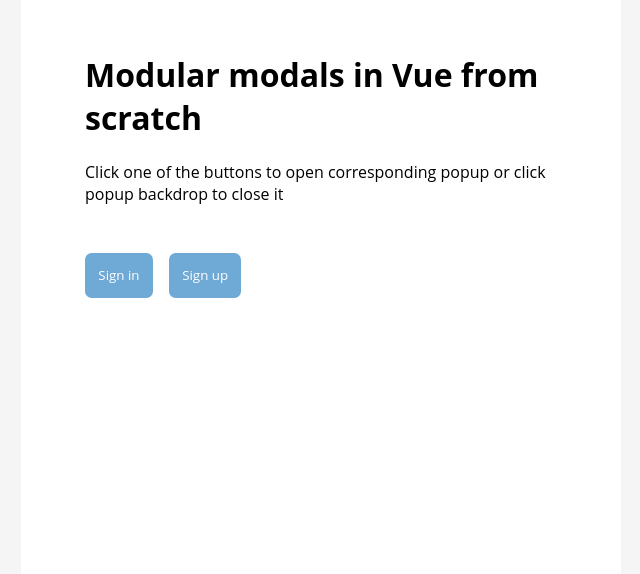
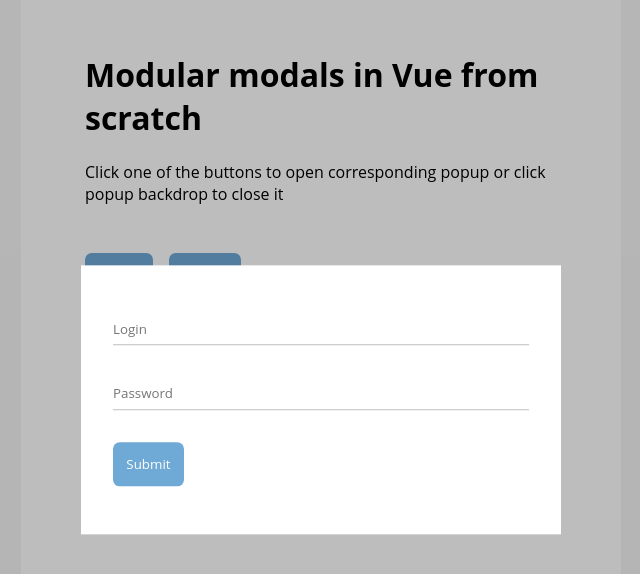
Before and after one commit to ag502/vue-modal, a Vue app: page / in a window 1280 px wide. Both pictures are taken after a click on the button "Sign in". Shown: the top 574 px of the page, without its empty margins (319-959 px from the left). Built offline with nearby package versions, Linux system fonts and the light colour scheme.

Commit message:
add: Modal appear logic

```diff
--- a/src/App.vue
+++ b/src/App.vue
@@ -7,18 +7,18 @@
 
     <main>
       <div class="control">
-        <button>Sign in</button>
+        <button @click="isSignInModalOpen = true">Sign in</button>
       </div>
       <div class="control">
-        <button>Sign up</button>
+        <button @click="isSignUpModalOpen = true">Sign up</button>
       </div>
     </main>
 
-    <ModalContainer v-show="false">
+    <ModalContainer v-show="isSignInModalOpen" @close="isSignInModalOpen = false">
       <SignInForm />
     </ModalContainer>
 
-    <ModalContainer v-show="false">
+    <ModalContainer v-show="isSignUpModalOpen" @close="isSignUpModalOpen = false">
       <SignUpForm />
     </ModalContainer>
   </div>
@@ -35,6 +35,13 @@
     SignInForm,
     SignUpForm,
   },
+
+  data() {
+    return {
+      isSignInModalOpen: false,
+      isSignUpModalOpen: false,
+    };
+  },
 };
 </script>
 
--- a/src/components/ModalContainer/ModalContainer.vue
+++ b/src/components/ModalContainer/ModalContainer.vue
@@ -1,6 +1,6 @@
 <template>
   <transition name="modal-fade">
-    <div class="modal-backdrop">
+    <div class="modal-backdrop" @click.self="$emit('close')">
       <div class="modal">
         <div class="modal-content">
           <slot></slot>
```
